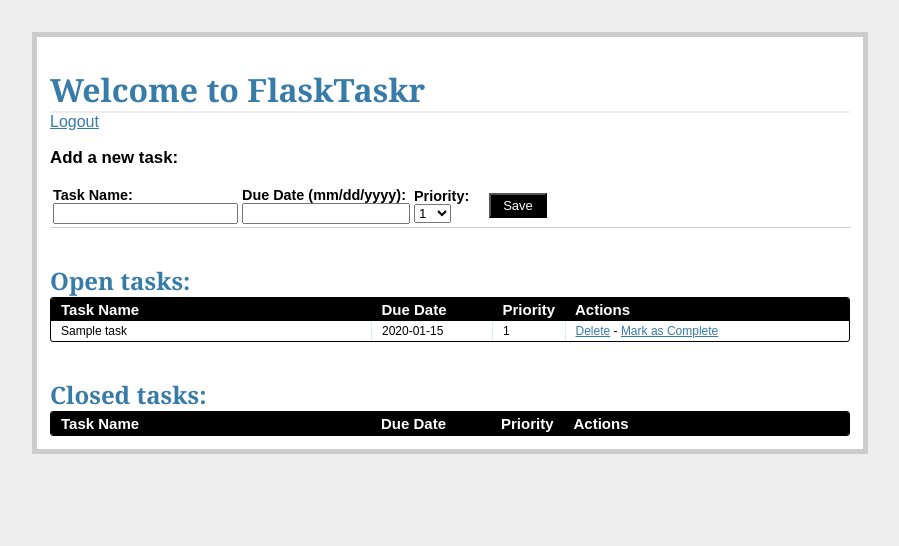
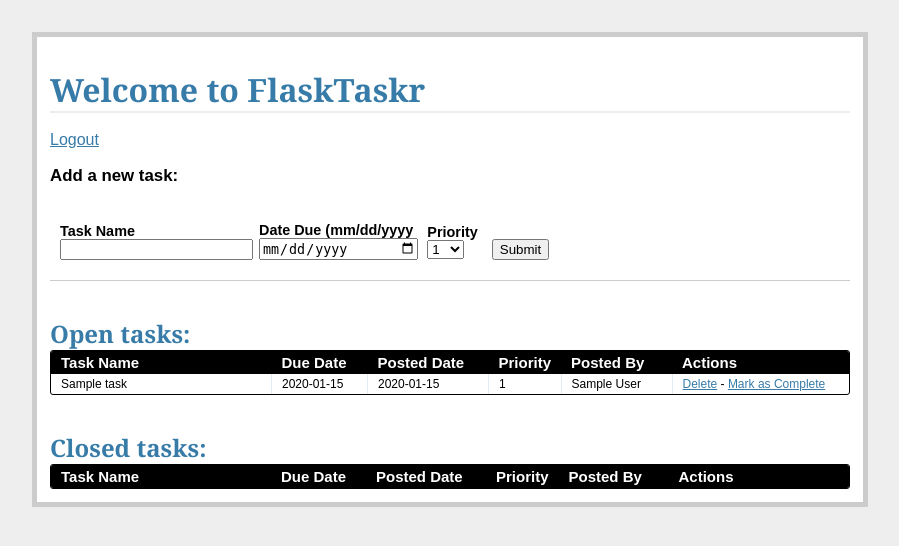
Before and after one commit to koberlag/flasktaskr, a Flask app: page /tasks/ in a window 1280 px wide. Shown: the top 546 px of the page, without its empty margins (190-1089 px from the left). Run offline with Flask 2, Linux system fonts and the light colour scheme; a user stored in the database is signed in; tables that the repository leaves empty hold one stand-in row (values such as "Sample post"); lists and menus that the app fills with data are empty.

Commit message:
updated stylings. Setup user id session.

```diff
--- a/project/static/css/main.css
+++ b/project/static/css/main.css
@@ -134,3 +134,12 @@ body {
     text-decoration:none;
     position:relative;
   }
+
+  .inline-form, .input-group{
+    display: inline-block;
+    margin: 10px 5px;
+  }
+
+  .input-group input{
+    width:100%;
+  }
--- a/project/templates/tasks.html
+++ b/project/templates/tasks.html
@@ -2,44 +2,27 @@
 {% block content %}
 
 <h1>Welcome to FlaskTaskr</h1>
+<br>
 <a href="{{ url_for('logout') }}">Logout</a>
 <div class="add-task">
   <h3>Add a new task:</h3>
-  <table>
-    <tr>
-      <form action="{{ url_for('new_task') }}" method="POST">
+  <form action="{{ url_for('new_task') }}" method="post" class="inline-form">
     {{ form.csrf_token }}
-        <td>
-          <label>Task Name:</label>
-          <input name="name" type="text">
-        </td>
-        <td>
-          <label>Due Date (mm/dd/yyyy):</label>
-          <input name="due_date" type="text" style="width:160px;">
-        </td>
-        <td>
-          <label>Priority:</label>
-          <select name="priority" width="100px">
-            <option value="1">1</option>
-            <option value="2">2</option>
-            <option value="3">3</option>
-            <option value="4">4</option>
-            <option value="5">5</option>
-            <option value="6">6</option>
-            <option value="7">7</option>
-            <option value="8">8</option>
-            <option value="9">9</option>
-            <option value="10">10</option>
-          </select>
-        </td>
-        <td>
-          &nbsp;
-          &nbsp;
-          <input class="button" type="submit" value="Save">
-        </td>
-      </form>
-    </tr>
-  </table>
+    <div class="input-group">
+      {{ form.name.label }}
+      {{ form.name }}
+    </div>
+    <div class="input-group">
+      {{ form.due_date.label }}
+      {{ form.due_date }}
+    </div>
+    <div class="input-group">
+      {{ form.priority.label }}
+      {{ form.priority }}
+    </div>
+    <div class="input-group">
+      <button type="submit">Submit</button>
+    </div>
 </div>
 <div class="entries">
   <br>
@@ -49,17 +32,21 @@
     <table>
       <thead>
         <tr>
-          <th width="300px"><strong>Task Name</strong></th>
-          <th width="100px"><strong>Due Date</strong></th>
+          <th width="200px"><strong>Task Name</strong></th>
+          <th width="75px"><strong>Due Date</strong></th>
+          <th width="100px"><strong>Posted Date</strong></th>
           <th width="50px"><strong>Priority</strong></th>
+          <th width="90px"><strong>Posted By</strong></th>
           <th><strong>Actions</strong></th>
         </tr>
       </thead>
       {% for task in open_tasks %}
         <tr>
-          <td width="300px">{{ task.name }}</td>
-          <td width="100px">{{ task.due_date }}</td>
+          <td width="200px">{{ task.name }}</td>
+          <td width="75px">{{ task.due_date }}</td>
+          <td width="100px">{{ task.posted_date }}</td>
           <td width="50px">{{ task.priority }}</td>
+          <td width="90px">{{ task.poster.name }}</td>
           <td>
             <a href="{{ url_for('delete_entry', task_id = task.task_id) }}">Delete</a>  -
             <a href="{{ url_for('complete', task_id = task.task_id) }}">Mark as Complete</a>
@@ -68,26 +55,30 @@
       {% endfor %}
     </table>
   </div>
+</div>
 <br>
 <br>
-</div>
 <div class="entries">
   <h2>Closed tasks:</h2>
   <div class="datagrid">
     <table>
       <thead>
         <tr>
-        <th width="300px"><strong>Task Name</strong></th>
-        <th width="100px"><strong>Due Date</strong></th>
+          <th width="200px"><strong>Task Name</strong></th>
+          <th width="75px"><strong>Due Date</strong></th>
+          <th width="100px"><strong>Posted Date</strong></th>
           <th width="50px"><strong>Priority</strong></th>
+          <th width="90px"><strong>Posted By</strong></th>
           <th><strong>Actions</strong></th>
         </tr>
       </thead>
       {% for task in closed_tasks %}
         <tr>
-          <td width="300px">{{ task.name }}</td>
-          <td width="100px">{{ task.due_date }}</td>
+          <td width="200px">{{ task.name }}</td>
+          <td width="75px">{{ task.due_date }}</td>
+          <td width="100px">{{ task.posted_date }}</td>
           <td width="50px">{{ task.priority }}</td>
+          <td width="90px">{{ task.poster.name }}</td>
           <td>
              <a href="{{ url_for('delete_entry', task_id = task.task_id) }}">Delete</a>
           </td>
--- a/project/views.py
+++ b/project/views.py
@@ -7,6 +7,8 @@ from flask import (Flask, flash, g, redirect, render_template, request,
 
 from forms import AddTaskForm, RegisterForm, LoginForm
 from flask_sqlalchemy import SQLAlchemy
+
+import datetime
 
 # config
 
@@ -34,6 +36,7 @@ def login_required(test):
 @app.route('/logout/')
 def logout():
     session.pop('logged_in', None)
+    session.pop('user_id', None)
     flash('Goodbye!')
     return redirect(url_for('login'))
 
@@ -47,6 +50,7 @@ def login():
             user = User.query.filter_by(name=request.form['name']).first()
             if user is not None and user.password == request.form['password']:
                 session['logged_in'] = True
+                session['user_id'] = user.id
                 flash('Welcome!')
                 return redirect(url_for('tasks'))
             else:
@@ -100,7 +104,9 @@ def new_task():
                 form.name.data,
                 form.due_date.data,
                 form.priority.data,
-                '1'
+                datetime.datetime.utcnow(),
+                '1',
+                session['user_id']
             )
             db.session.add(new_task)
             db.session.commit()
```
Also changed, not shown: project/flasktaskr.db, 1 other file. Lines whose indentation alone changed are shown as unchanged.
